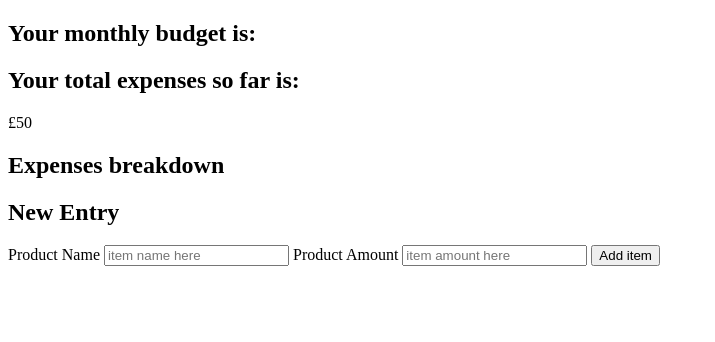
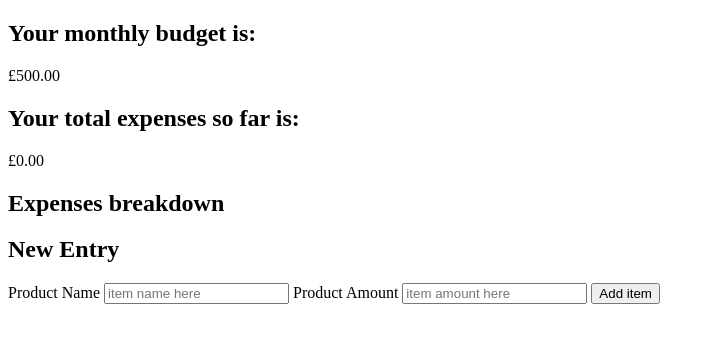
Before and after one commit to RazvanBugoi/expensesTracker, a plain HTML site: page src/index.html in a window 1280 px wide. Shown: the whole page, without its empty margins (0-715 px from the left). Drawn offline with Linux system fonts and the light colour scheme.

Commit message:
changed file path of script.js in index.html file

```diff
--- a/src/index.html
+++ b/src/index.html
@@ -32,6 +32,6 @@
             </div>
         </form>
     </div>
-    <script src='script.js'></script>
+    <script src='js/script.js'></script>
 </body>
 </html>
```
